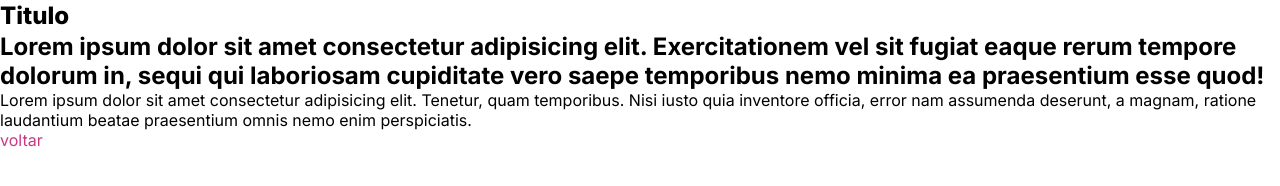
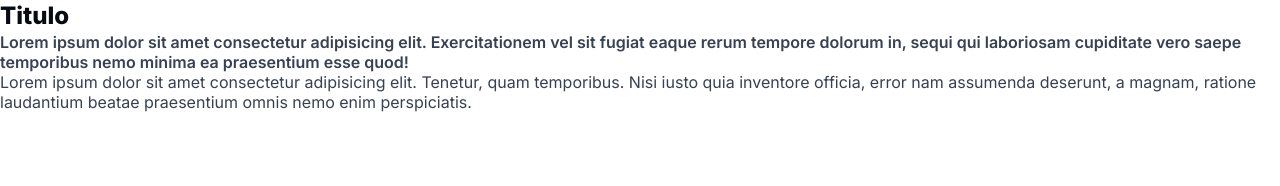
Before and after one commit to GuiibScripts/Lista-de-Compras, a plain HTML site: page index.html in a window 1280 px wide. Drawn offline with Linux system fonts and the light colour scheme.

Commit message:
Parametros Globais e Icones

```diff
--- a/global.css
+++ b/global.css
@@ -1,7 +1,15 @@
 * {
     margin: 0;
     padding: 0;
+    border-color: var(--border-primary);
+
+    &:hover {
+        border-color: var(--border-hover);
+    }
 }
+
+
+
 
 :root {
     font-family: "Inter", sans-serif;
@@ -29,6 +37,7 @@
     --paragraph: 400 16px/1.25rem "Inter", sans-serif;
     --link: 400 16px/1rem "Inter", sans-serif;
 
+
 }
 
 a {
@@ -38,5 +47,24 @@ a {
 }
 
 h1 {
-    font: var(--title)
+    font: var(--title);
+    color: var(--text-color-primary);
 }
+
+h2 {
+    font: var(--label);
+    color: var(--text-color-secondary);
+}
+
+p {
+    font-variant: var(--paragraph);
+    color: var(--text-color-secondary)
+
+}
+
+
+
+* ::placeholder {
+    font: var(--paragraph);
+    color: var(--text-color-tertiary);
+}
--- a/index.html
+++ b/index.html
@@ -16,7 +16,6 @@
     <h1>Titulo</h1>
     <h2>Lorem ipsum dolor sit amet consectetur adipisicing elit. Exercitationem vel sit fugiat eaque rerum tempore dolorum in, sequi qui laboriosam cupiditate vero saepe temporibus nemo minima ea praesentium esse quod!</h2>
     <p>Lorem ipsum dolor sit amet consectetur adipisicing elit. Tenetur, quam temporibus. Nisi iusto quia inventore officia, error nam assumenda deserunt, a magnam, ratione laudantium beatae praesentium omnis nemo enim perspiciatis.</p>
-    <a href="#">voltar</a>
 
     <script src="script.js"></script>
 </body>
```
